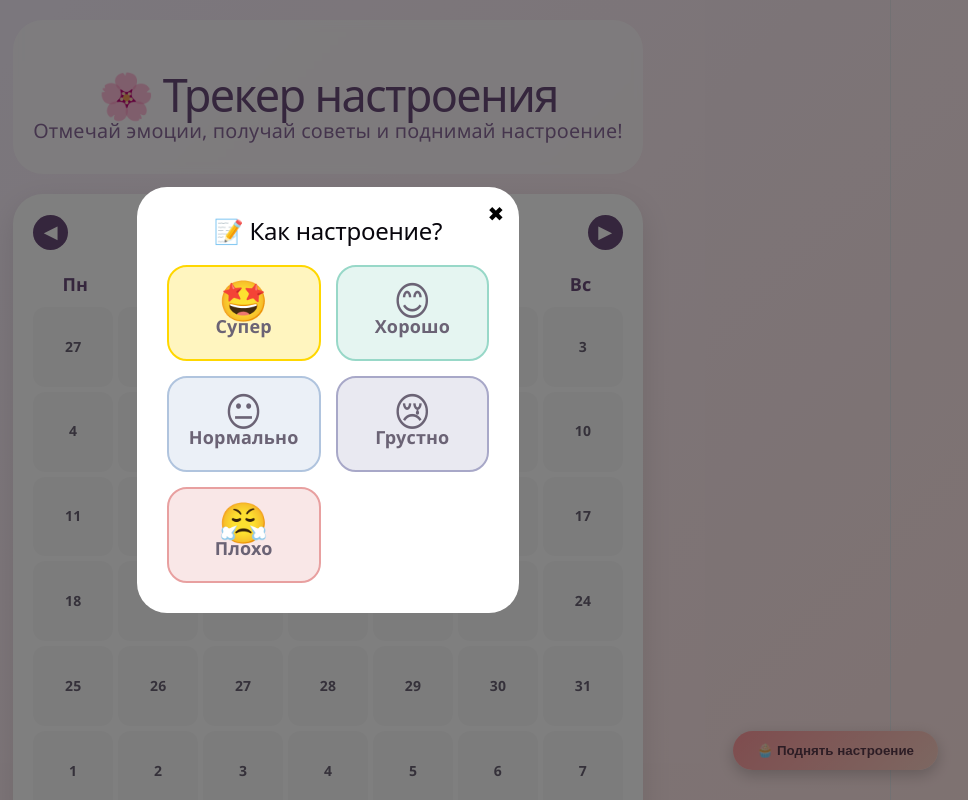
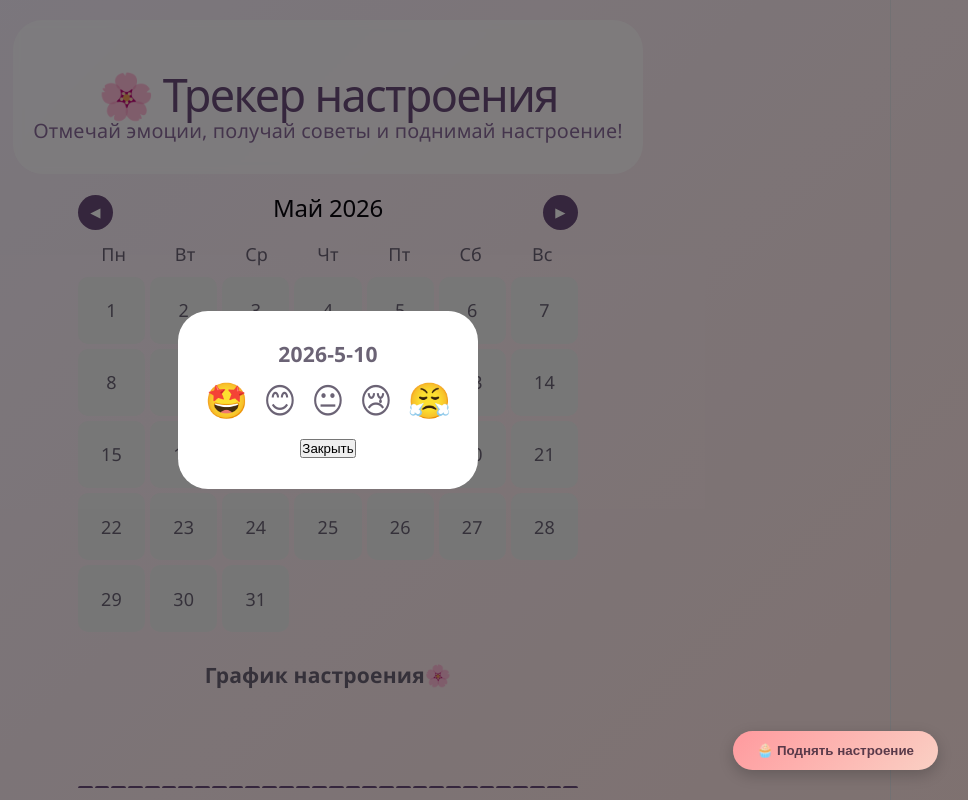
Before and after one commit to nastuxa52-glitch/pract1, a Vue app in the folder practica1/: page / in a window 1280 px wide. Both pictures are taken after a click on the element "10". Shown: the top 800 px of the page, without its empty margins (312-1280 px from the left). Built offline with nearby package versions, Linux system fonts and the light colour scheme.

Commit message:
календарь с графиком и эмоциями

```diff
--- a/practica1/src/components/Calendar.vue
+++ b/practica1/src/components/Calendar.vue
@@ -1,182 +1,156 @@
 <template>
-  <div class="calendar-container">
+  <div class="calendar">
+    <!-- Шапка с переключением месяцев -->
     <div class="calendar-header">
-      <button @click="prevMonth" class="nav-btn">◀</button>
-      <h2>{{ currentMonthName }} {{ currentYear }}</h2>
-      <button @click="nextMonth" class="nav-btn">▶</button>
+      <button @click="prevMonth">◀</button>
+      <h2>{{ monthName }} {{ year }}</h2>
+      <button @click="nextMonth">▶</button>
     </div>
 
+    <!-- Дни недели -->
     <div class="weekdays">
-      <div v-for="day in weekdays" :key="day">{{ day }}</div>
+      <span v-for="d in ['Пн','Вт','Ср','Чт','Пт','Сб','Вс']" :key="d">{{ d }}</span>
     </div>
 
+    <!-- Календарь -->
     <div class="calendar-days">
       <div
-        v-for="day in daysInMonth"
+        v-for="day in days"
         :key="day.date"
-        class="calendar-day"
-        :class="getMoodClass(day.date)"
-        @click="showMoodInfo(day.date)"
+        class="day"
+        :style="{ background: getDayColor(day.date) }"
+        @click="openMood(day.date)"
       >
-        <span class="day-number">{{ day.day }}</span>
-        <span v-if="getMoodForDate(day.date)" class="mood-emoji">
-          {{ getMoodForDate(day.date).emoji }}
-        </span>
+        {{ day.day }}
       </div>
     </div>
 
-    <div class="legend">
-      <div v-for="mood in moods" :key="mood.type" class="legend-item">
-        <span class="legend-color" :style="{ background: mood.color }"></span>
-        <span>{{ mood.label }} {{ mood.emoji }}</span>
+    <!-- Простой график -->
+    <div class="chart">
+      <h3>График настроения🌸</h3>
+      <div class="chart-bars">
+        <div v-for="n in 30" :key="n" class="chart-bar" :style="{ height: getAvgScore(n) * 30 + '%' }"></div>
       </div>
     </div>
 
-    <AddMood
-      v-if="showAddMood"
-      :selectedDate="selectedDate"
-      @close="showAddMood = false"
-      @save="saveMood"
-    />
+    <!-- Модалка для выбора эмоции -->
+    <div v-if="modalOpen" class="modal" @click.self="modalOpen = false">
+      <div class="modal-content">
+        <h3>{{ selectedDate }}</h3>
+        <div class="emojis">
+          <span v-for="m in moods" :key="m.type" @click="saveMood(m.type)" class="emoji">
+            {{ m.emoji }}
+          </span>
+        </div>
+        <p v-if="quote" class="quote">✨ {{ quote }}</p>
+        <button @click="modalOpen = false">Закрыть</button>
+      </div>
+    </div>
   </div>
 </template>
 
 <script>
-import AddMood from './AddMood.vue'
-
 export default {
-  name: 'Calendar',
-  components: { AddMood },
   data() {
     return {
       currentDate: new Date(),
-      weekdays: ['Пн', 'Вт', 'Ср', 'Чт', 'Пт', 'Сб', 'Вс'],
-      moods: [
-        { type: 'awesome', label: 'Супер', emoji: '🤩', color: '#FFD700' },
-        { type: 'good', label: 'Хорошо', emoji: '😊', color: '#98D8C8' },
-        { type: 'normal', label: 'Нормально', emoji: '😐', color: '#B0C4DE' },
-        { type: 'sad', label: 'Грустно', emoji: '😢', color: '#A8A8C8' },
-        { type: 'bad', label: 'Плохо', emoji: '😤', color: '#E8A0A0' }
-      ],
+      moods: {
+        awesome: { emoji: '🤩', score: 5, color: '#FFD700' },
+        good: { emoji: '😊', score: 4, color: '#98D8C8' },
+        normal: { emoji: '😐', score: 3, color: '#B0C4DE' },
+        sad: { emoji: '😢', score: 2, color: '#A8A8C8' },
+        bad: { emoji: '😤', score: 1, color: '#E8A0A0' }
+      },
       entries: [],
-      showAddMood: false,
-      selectedDate: null
+      modalOpen: false,
+      selectedDate: '',
+      quote: ''
     }
   },
   computed: {
-    currentYear() {
-      return this.currentDate.getFullYear()
-    },
-    currentMonth() {
-      return this.currentDate.getMonth()
-    },
-    currentMonthName() {
-      const names = ['Январь', 'Февраль', 'Март', 'Апрель', 'Май', 'Июнь', 'Июль', 'Август', 'Сентябрь', 'Октябрь', 'Ноябрь', 'Декабрь']
-      return names[this.currentMonth]
-    },
-    daysInMonth() {
-      const year = this.currentYear
-      const month = this.currentMonth
-      const firstDayOfMonth = new Date(year, month, 1)
-      const startDayOfWeek = firstDayOfMonth.getDay() || 7
-      const daysInMonth = new Date(year, month + 1, 0).getDate()
-
+    year() { return this.currentDate.getFullYear() },
+    month() { return this.currentDate.getMonth() },
+    monthName() { return ['Янв','Фев','Мар','Апр','Май','Июн','Июл','Авг','Сен','Окт','Ноя','Дек'][this.month] },
+    days() {
+      const firstDay = new Date(this.year, this.month, 1)
+      const start = firstDay.getDay() || 7
+      const daysInMonth = new Date(this.year, this.month + 1, 0).getDate()
       const days = []
-      const prevMonthDays = startDayOfWeek - 1
-
-      // Дни предыдущего месяца
-      for (let i = prevMonthDays - 1; i >= 0; i--) {
-        const date = new Date(year, month, -i)
-        days.push({ date: this.formatDate(date), day: date.getDate(), isCurrentMonth: false })
+      for (let i = 1; i <= daysInMonth; i++) {
+        days.push({ date: `${this.year}-${this.month+1}-${i}`, day: i })
       }
-
-      // Дни текущего месяца
-      for (let i = 1; i <= daysInMonth; i++) {
-        const date = new Date(year, month, i)
-        days.push({ date: this.formatDate(date), day: i, isCurrentMonth: true })
-      }
-
-      // Дни следующего месяца
-      const remainingDays = 42 - days.length
-      for (let i = 1; i <= remainingDays; i++) {
-        const date = new Date(year, month + 1, i)
-        days.push({ date: this.formatDate(date), day: i, isCurrentMonth: false })
-      }
-
       return days
     }
   },
   mounted() {
-    this.loadEntries()
+    const saved = localStorage.getItem('moodEntries')
+    if (saved) this.entries = JSON.parse(saved)
   },
   methods: {
-    formatDate(date) {
-      return `${date.getFullYear()}-${String(date.getMonth() + 1).padStart(2, '0')}-${String(date.getDate()).padStart(2, '0')}`
+    saveEntries() { localStorage.setItem('moodEntries', JSON.stringify(this.entries)) },
+    getDayColor(dateStr) {
+      const dayEntries = this.entries.filter(e => e.date === dateStr)
+      if (dayEntries.length === 0) return '#eee'
+      const avg = dayEntries.reduce((s,e) => s + e.score, 0) / dayEntries.length
+      if (avg >= 4.5) return '#FFD700'
+      if (avg >= 3.5) return '#98D8C8'
+      if (avg >= 2.5) return '#B0C4DE'
+      if (avg >= 1.5) return '#A8A8C8'
+      return '#E8A0A0'
     },
-    loadEntries() {
-      const saved = localStorage.getItem('moodEntries')
-      if (saved) {
-        this.entries = JSON.parse(saved)
+    getAvgScore(day) {
+      const dateStr = `${this.year}-${this.month+1}-${day}`
+      const dayEntries = this.entries.filter(e => e.date === dateStr)
+      if (dayEntries.length === 0) return 0
+      return dayEntries.reduce((s,e) => s + e.score, 0) / dayEntries.length
+    },
+    prevMonth() { this.currentDate = new Date(this.year, this.month - 1) },
+    nextMonth() { this.currentDate = new Date(this.year, this.month + 1) },
+    openMood(date) {
+      this.selectedDate = date
+      this.modalOpen = true
+      this.quote = ''
+    },
+    saveMood(type) {
+      const mood = this.moods[type]
+      this.entries.push({
+        date: this.selectedDate,
+        mood: type,
+        score: mood.score,
+        emoji: mood.emoji,
+        timestamp: Date.now()
+      })
+      this.saveEntries()
+
+      const quotes = {
+        awesome: ['Ты супер! Так держать!', 'Заряжайся позитивом!'],
+        good: ['Хороший день — хорошее настроение!', 'Продолжай в том же духе!'],
+        normal: ['Нормально — это тоже хорошо!', 'Завтра будет ещё лучше!'],
+        sad: ['Всё наладится', 'Это тоже пройдёт'],
+        bad: ['Дыши, всё будет хорошо', 'Давай что-то приятное?']
       }
-    },
-    saveEntries() {
-      localStorage.setItem('moodEntries', JSON.stringify(this.entries))
-    },
-    getMoodForDate(dateStr) {
-      const entry = this.entries.find(e => e.date === dateStr)
-      if (entry) {
-        const mood = this.moods.find(m => m.type === entry.mood)
-        return { ...entry, emoji: mood?.emoji || '😐', color: mood?.color }
-      }
-      return null
-    },
-    getMoodClass(dateStr) {
-      const mood = this.getMoodForDate(dateStr)
-      if (mood && mood.isCurrentMonth !== false) {
-        return `mood-${mood.mood}`
-      }
-      return ''
-    },
-    prevMonth() {
-      this.currentDate = new Date(this.currentYear, this.currentMonth - 1)
-    },
-    nextMonth() {
-      this.currentDate = new Date(this.currentYear, this.currentMonth + 1)
-    },
-    showMoodInfo(dateStr) {
-      this.selectedDate = dateStr
-      this.showAddMood = true
-    },
-    saveMood(moodData) {
-      const existingIndex = this.entries.findIndex(e => e.date === moodData.date)
-      if (existingIndex !== -1) {
-        this.entries[existingIndex] = moodData
-      } else {
-        this.entries.push(moodData)
-      }
-      this.saveEntries()
-      this.showAddMood = false
+      const q = quotes[type] || quotes.normal
+      this.quote = q[Math.floor(Math.random() * q.length)]
+
+      setTimeout(() => {
+        this.modalOpen = false
+      }, 2000)
     }
   }
 }
 </script>
 
 <style scoped>
-.calendar-container {
-  background: white;
-  border-radius: 30px;
-  padding: 20px;
-  box-shadow: 0 10px 30px rgba(0,0,0,0.1);
+.calendar {
+  max-width: 500px;
+  margin: 0 auto;
 }
-
 .calendar-header {
   display: flex;
   justify-content: space-between;
   align-items: center;
-  margin-bottom: 20px;
 }
-
-.nav-btn {
+.calendar-header button {
   background: #6b4c7a;
   color: white;
   border: none;
@@ -184,77 +158,79 @@ export default {
   height: 35px;
   border-radius: 50%;
   cursor: pointer;
-  font-size: 18px;
 }
-
 .weekdays {
   display: grid;
-  grid-template-columns: repeat(7, 1fr);
+  grid-template-columns: repeat(7,1fr);
   text-align: center;
-  font-weight: bold;
-  color: #6b4c7a;
-  margin-bottom: 10px;
+  margin: 10px 0;
 }
-
 .calendar-days {
   display: grid;
-  grid-template-columns: repeat(7, 1fr);
+  grid-template-columns: repeat(7,1fr);
   gap: 5px;
 }
-
-.calendar-day {
+.day {
   aspect-ratio: 1;
   display: flex;
-  flex-direction: column;
   align-items: center;
   justify-content: center;
-  border-radius: 12px;
+  border-radius: 10px;
   cursor: pointer;
-  transition: transform 0.2s;
-  position: relative;
-  background: #f9f9f9;
+  transition: 0.2s;
 }
-
-.calendar-day:hover {
+.day:hover {
   transform: scale(1.05);
 }
-
-.day-number {
-  font-size: 14px;
-  font-weight: bold;
+.chart {
+  margin-top: 30px;
 }
-
-.mood-emoji {
-  font-size: 20px;
+.chart-bars {
+  display: flex;
+  gap: 2px;
+  height: 100px;
+  align-items: flex-end;
 }
-
-/* Цвета настроений */
-.mood-awesome { background: #FFD700; }
-.mood-good { background: #98D8C8; }
-.mood-normal { background: #B0C4DE; }
-.mood-sad { background: #A8A8C8; }
-.mood-bad { background: #E8A0A0; }
-
-.legend {
-  display: flex;
-  flex-wrap: wrap;
-  justify-content: center;
-  gap: 15px;
-  margin-top: 20px;
-  padding-top: 15px;
-  border-top: 1px solid #eee;
+.chart-bar {
+  flex: 1;
+  background: #6b4c7a;
+  min-height: 2px;
+  border-radius: 3px 3px 0 0;
 }
-
-.legend-item {
+.modal {
+  position: fixed;
+  top: 0;
+  left: 0;
+  right: 0;
+  bottom: 0;
+  background: rgba(0,0,0,0.5);
   display: flex;
   align-items: center;
-  gap: 5px;
-  font-size: 12px;
+  justify-content: center;
 }
-
-.legend-color {
-  width: 15px;
-  height: 15px;
-  border-radius: 50%;
+.modal-content {
+  background: white;
+  padding: 30px;
+  border-radius: 30px;
+  text-align: center;
+  max-width: 300px;
+}
+.emojis {
+  display: flex;
+  gap: 15px;
+  justify-content: center;
+  margin: 20px 0;
+}
+.emoji {
+  font-size: 35px;
+  cursor: pointer;
+  transition: 0.2s;
+}
+.emoji:hover {
+  transform: scale(1.2);
+}
+.quote {
+  color: #6b4c7a;
+  margin: 15px 0;
 }
 </style>
```
